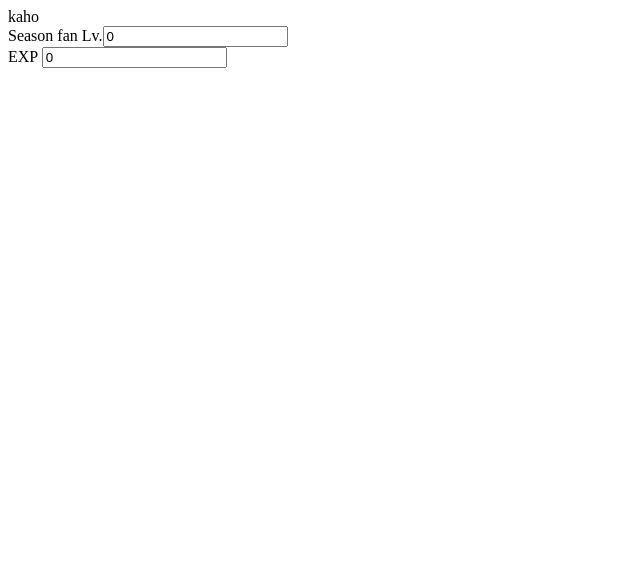
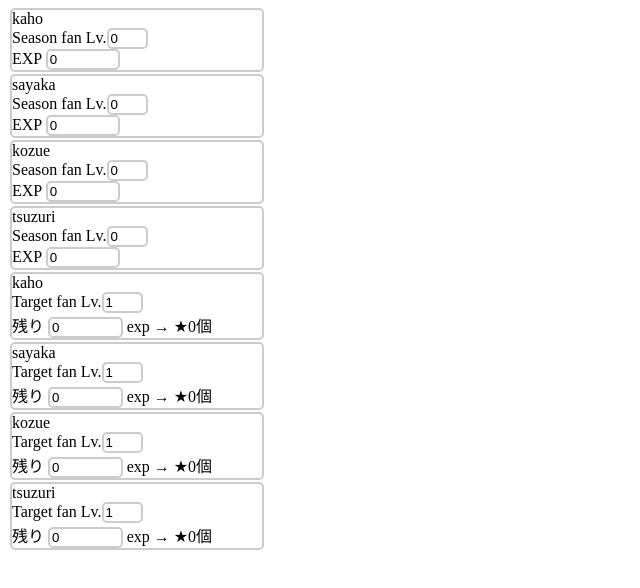
Before and after one commit to sprp-pixel/link-like-fanlevel, a Vue app: page / in a window 1280 px wide. Shown: the top 588 px of the page, without its empty margins (0-640 px from the left). Built offline with nearby package versions, Linux system fonts and the light colour scheme.

Commit message:
必要WithStar計算

```diff
--- a/src/App.vue
+++ b/src/App.vue
@@ -1,16 +1,25 @@
 <template>
   <FanLevelCard member="kaho" />
+  <FanLevelCard member="sayaka" />
+  <FanLevelCard member="kozue" />
+  <FanLevelCard member="tsuzuri" />
+  <TargetLevelCard member="kaho" />
+  <TargetLevelCard member="sayaka" />
+  <TargetLevelCard member="kozue" />
+  <TargetLevelCard member="tsuzuri" />
 </template>
 
 <script lang="ts">
 import { defineComponent } from "vue";
 import FanLevelCard from "./components/FanLevelCard.vue";
+import TargetLevelCard from "./components/TargetLevelCard.vue";
 import { useStore } from "./store";
 
 export default defineComponent({
   name: "App",
   components: {
     FanLevelCard,
+    TargetLevelCard,
   },
   setup() {
     const store = useStore();
--- a/src/components/FanLevelCard.vue
+++ b/src/components/FanLevelCard.vue
@@ -1,8 +1,18 @@
 <template>
-  <div>
+  <div class="box-fanlevel">
     <div>{{ member }}</div>
-    <div>Season fan Lv.<input :value="getLv" @keydown="setLv" /></div>
-    <div>EXP <input :value="getExp" /></div>
+    <div>
+      Season fan Lv.<input
+        class="input-fanlv"
+        type="number"
+        :value="getLv"
+        @change="setLv"
+      />
+    </div>
+    <div>
+      EXP
+      <input class="input-exp" type="number" :value="getExp" @change="setExp" />
+    </div>
   </div>
 </template>
 
@@ -25,15 +35,39 @@ export default defineComponent({
       store.commit("setLv", {
         member: props.member,
         lv: Number(event.target.value),
-        exp: 2,
       });
-      console.log(event);
+    };
+    const setExp = (event: { target: { value: string } }) => {
+      store.commit("setExp", {
+        member: props.member,
+        exp: Number(event.target.value),
+      });
     };
     return {
       getLv,
       getExp,
       setLv,
+      setExp,
     };
   },
 });
 </script>
+
+<style>
+.box-fanlevel {
+  border-radius: 5px;
+  border: 2px solid #ccc;
+  max-width: 250px;
+  margin: 2px;
+}
+.input-fanlv {
+  width: 2.5em;
+  border-radius: 5px;
+  border: 2px solid #ccc;
+}
+.input-exp {
+  width: 5em;
+  border-radius: 5px;
+  border: 2px solid #ccc;
+}
+</style>
--- /dev/null
+++ b/src/components/TargetLevelCard.vue
@@ -0,0 +1,63 @@
+<template>
+  <div class="box-fanlevel">
+    <div>{{ member }}</div>
+    <div>
+      Target fan Lv.<input
+        class="input-fanlv"
+        type="number"
+        v-model="targetLv"
+      />
+    </div>
+    残り
+    <input class="input-exp" readonly type="number" :value="getRemainedExp" />
+    exp → ★{{ Math.ceil(getRemainedExp / 700) }}個
+  </div>
+</template>
+
+<script lang="ts">
+import { computed, defineComponent, ref } from "vue";
+import { useStore } from "../store";
+
+export default defineComponent({
+  name: "TargetLevelCard",
+  props: {
+    member: String,
+    lv: Number,
+  },
+  setup(props) {
+    const targetLv = ref(1);
+    const store = useStore();
+    const getExp = computed(() => store.getters.getExp(props.member));
+    const getRequiredExps = computed(() =>
+      store.getters.getRequiredExp(targetLv.value)
+    );
+    const getRemainedExp = computed(() =>
+      Math.max(getRequiredExps.value - getExp.value, 0)
+    );
+    return {
+      getRequiredExps,
+      getRemainedExp,
+      targetLv,
+    };
+  },
+});
+</script>
+
+<style>
+.box-fanlevel {
+  border-radius: 5px;
+  border: 2px solid #ccc;
+  max-width: 250px;
+  margin: 2px;
+}
+.input-fanlv {
+  width: 2.5em;
+  border-radius: 5px;
+  border: 2px solid #ccc;
+}
+.input-exp {
+  width: 5em;
+  border-radius: 5px;
+  border: 2px solid #ccc;
+}
+</style>
--- a/src/store.ts
+++ b/src/store.ts
@@ -46,10 +46,16 @@ export const store = createStore<FanlevelState>({
     getExp: (state) => (member: string) => {
       return state.fanLevelsCurrent[member as keyof typeof Member].exp;
     },
+    getRequiredExp: (state) => (target: number) => {
+      const n = target - 1;
+      return (n / 2) * (2 * 200 + (n - 1) * 120);
+    },
   },
   mutations: {
-    setLv(state, { member, lv, exp }) {
+    setLv(state, { member, lv }) {
       state.fanLevelsCurrent[member as keyof typeof Member].lv = lv;
+    },
+    setExp(state, { member, exp }) {
       state.fanLevelsCurrent[member as keyof typeof Member].exp = exp;
     },
   },
```
